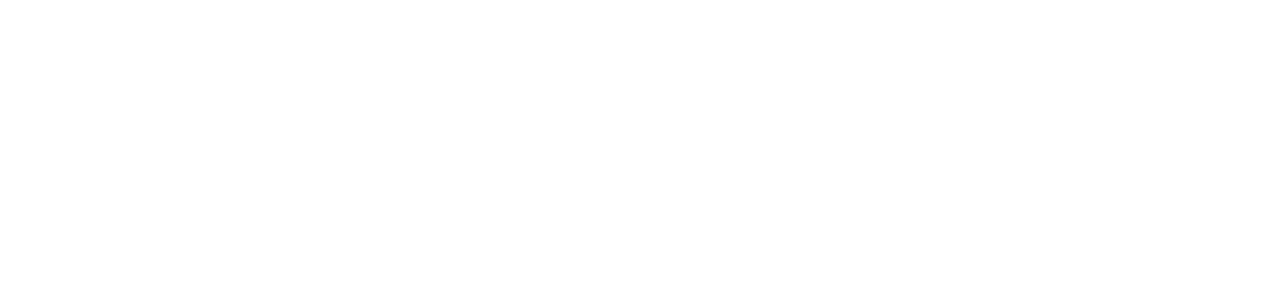
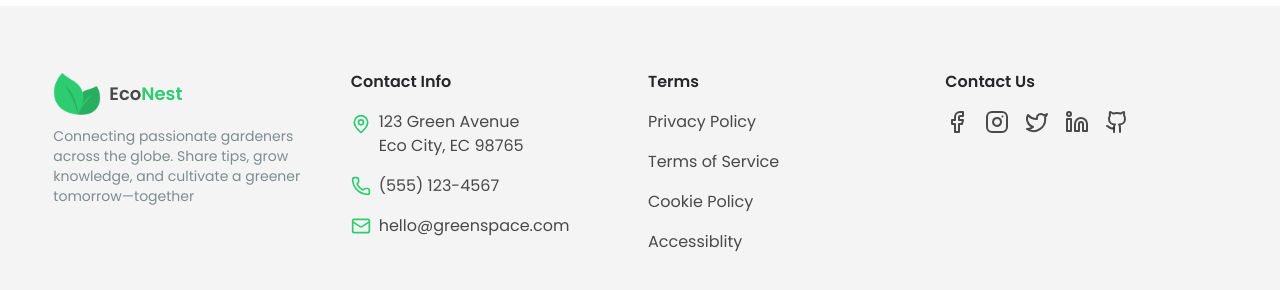
Before and after one commit to Mahedul-Karim/econest-client, a React (Vite) app: page / in a window 1280 px wide. Shown: the part 4529-4819 px from the top of the page. Before the commit the page ends 4535 px from the top, so only its background shows below. Built offline with nearby package versions, Linux system fonts and the light colour scheme.

Commit message:
footer added

```diff
--- /dev/null
+++ b/src/components/common/Footer.jsx
@@ -0,0 +1,116 @@
+import React from "react";
+import Container from "./Container";
+import Logo from "./Logo";
+import {
+  Mail,
+  Phone,
+  MapPin,
+  Instagram,
+  Twitter,
+  Facebook,
+  Linkedin,
+  Github,
+} from "lucide-react";
+import { Link } from "react-router";
+
+const Footer = () => {
+  return (
+    <footer className="py-8 md:py-16 bg-zinc-100 dark:bg-[#1B3A28]">
+      <Container className="grid sm:grid-cols-2 lg:grid-cols-4 gap-4">
+        <div>
+          <Logo />
+          <p className="mt-2 text-sm text-muted">
+            Connecting passionate gardeners across the globe. Share tips, grow
+            knowledge, and cultivate a greener tomorrow—together
+          </p>
+        </div>
+        <div>
+          <h3 className="text-zinc-800 dark:text-white/90 font-semibold mb-4">
+            Contact Info
+          </h3>
+          <ul className="space-y-4">
+            <li className="flex items-start">
+              <MapPin className="h-5 w-5 text-primary mr-2 mt-1 flex-shrink-0" />
+              <span className="text-dark/80">
+                123 Green Avenue
+                <br />
+                Eco City, EC 98765
+              </span>
+            </li>
+            <li className="flex items-center">
+              <Phone className="h-5 w-5 text-primary mr-2 flex-shrink-0" />
+              <span className="text-dark/80">(555) 123-4567</span>
+            </li>
+            <li className="flex items-center">
+              <Mail className="h-5 w-5 text-primary mr-2 flex-shrink-0" />
+              <span className="text-dark/80">hello@greenspace.com</span>
+            </li>
+          </ul>
+        </div>
+        <div>
+          <h3 className="text-zinc-800 dark:text-white/90 font-semibold mb-4">
+            Terms
+          </h3>
+          <ul className="space-y-4">
+            <li>
+              <Link
+                to="/"
+                className="text-dark/80 hover:text-primary transition-colors duration-300"
+              >
+                Privacy Policy
+              </Link>
+            </li>
+            <li>
+              <Link
+                to="/"
+                className="text-dark/80 hover:text-primary transition-colors duration-300"
+              >
+                Terms of Service
+              </Link>
+            </li>
+            <li>
+              <Link
+                to="/"
+                className="text-dark/80 hover:text-primary transition-colors duration-300"
+              >
+                Cookie Policy
+              </Link>
+            </li>
+            <li>
+              <Link
+                to="/"
+                className="text-dark/80 hover:text-primary transition-colors duration-300"
+              >
+                Accessiblity
+              </Link>
+            </li>
+          </ul>
+        </div>
+        <div>
+          <h3 className="text-zinc-800 dark:text-white/90 font-semibold mb-4">
+            Contact Us
+          </h3>
+          <div className="flex space-x-4">
+                <Link href="/" className="text-dark/80 hover:text-primary transition-colors duration-300">
+                  <Facebook className="h-6 w-6" />
+                </Link>
+                <Link href="#" className="text-dark/80 hover:text-primary transition-colors duration-300">
+                  <Instagram className="h-6 w-6" />
+                </Link>
+                <Link href="#" className="text-dark/80 hover:text-primary transition-colors duration-300">
+                  <Twitter className="h-6 w-6" />
+                </Link>
+                <Link href="#" className="text-dark/80 hover:text-primary transition-colors duration-300">
+                  <Linkedin className="h-6 w-6" />
+                </Link>
+                <Link href="#" className="text-dark/80 hover:text-primary transition-colors duration-300">
+                  <Github className="h-6 w-6" />
+                </Link>
+              </div>
+        </div>
+      </Container>
+    </footer>
+  );
+};
+
+export default Footer;
--- a/src/layout/Root.jsx
+++ b/src/layout/Root.jsx
@@ -1,3 +1,4 @@
+import Footer from "@/components/common/Footer";
 import Header from "@/components/header/Header";
 import React from "react";
 import { Outlet } from "react-router";
@@ -7,6 +8,7 @@
     <>
       <Header />
       <Outlet />
+      <Footer />
     </>
   );
 };
```
